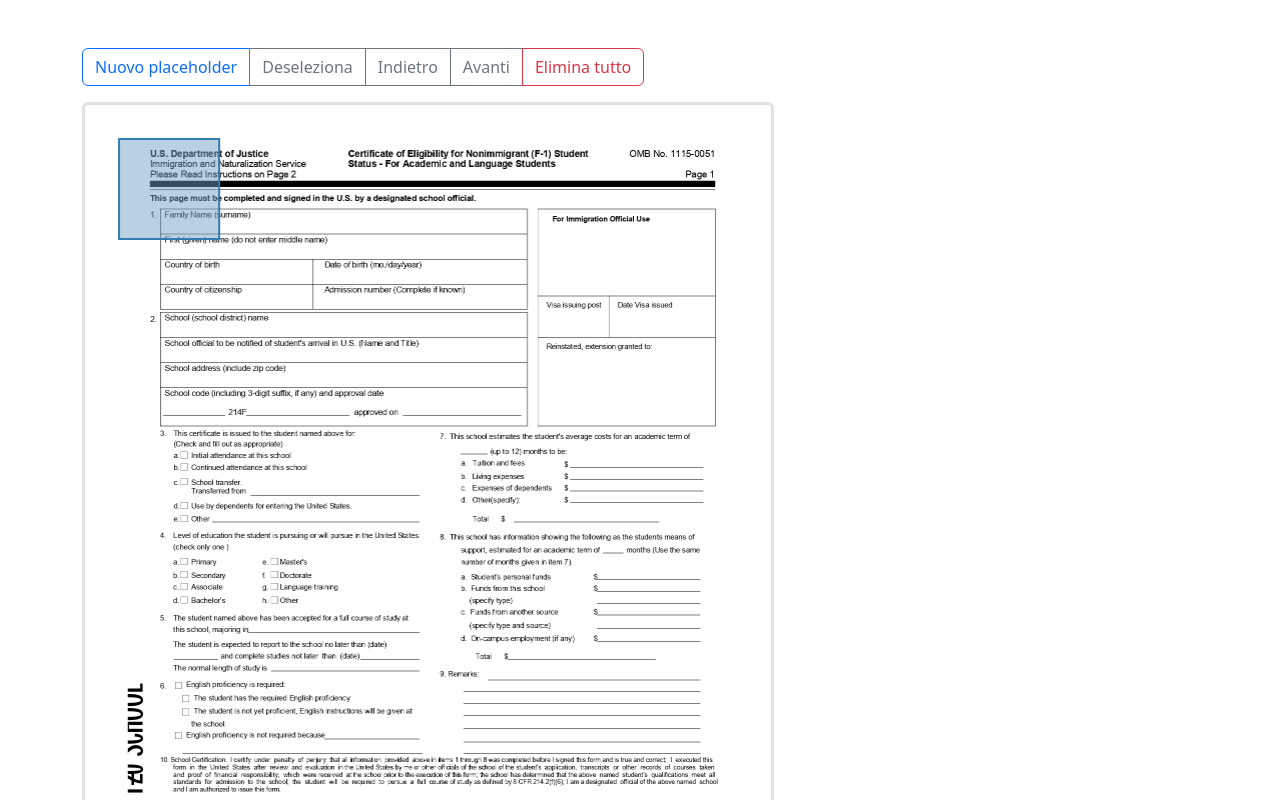
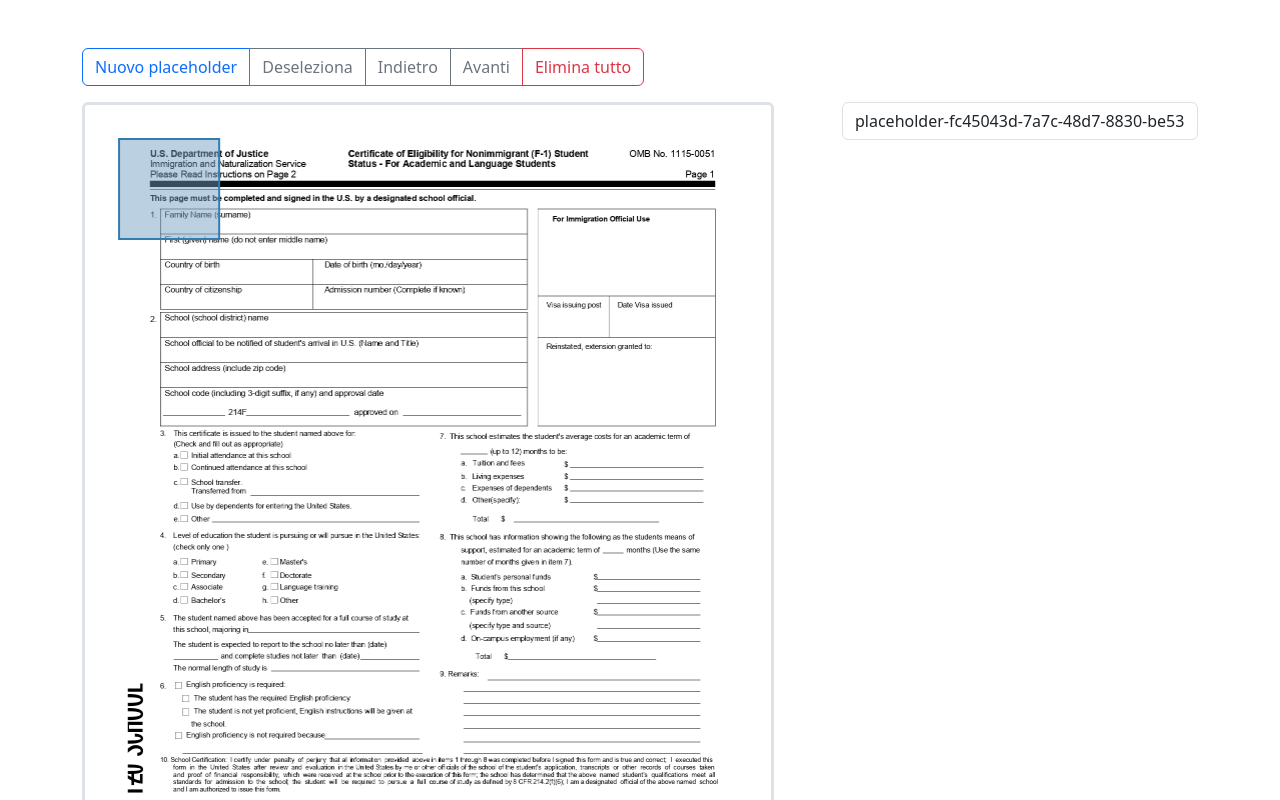
Before and after one commit to diemrt/diemrt-drawonpdf-web, a React (Vite) app: page / in a window 1280 px wide. Shown: the top 800 px of the page. Built offline with nearby package versions, Linux system fonts and the light colour scheme.

Commit message:
feat: Add react-hook-form library and create placeholders form component

```diff
--- a/package.json
+++ b/package.json
@@ -15,6 +15,7 @@
     "react": "^18.3.1",
     "react-bootstrap": "^2.10.4",
     "react-dom": "^18.3.1",
+    "react-hook-form": "^7.52.1",
     "react-konva": "^18.2.10",
     "uuid": "^10.0.0"
   },
--- a/src/App.tsx
+++ b/src/App.tsx
@@ -5,6 +5,7 @@
   PlaceholderContext,
 } from "./reducers/placeholdersReducer";
 import { GenericPlaceholder } from "./utils";
+import PlaceholdersForm from "./components/PlaceholdersForm";
 
 const App = () => {
   const INITIAL_STATE = {
@@ -43,7 +44,9 @@
             <Col md={8}>
               <Canvas />
             </Col>
-            <Col md={4}></Col>
+            <Col md={4}>
+              <PlaceholdersForm />
+            </Col>
           </Row>
         </Container>
       </SelectedPlaceholderContext.Provider>
--- /dev/null
+++ b/src/components/PlaceholdersForm.tsx
@@ -0,0 +1,28 @@
+import { Form, InputGroup } from "react-bootstrap";
+import { useFieldArray, useForm } from "react-hook-form";
+import { PlaceholderContext } from "../reducers/placeholdersReducer";
+import { useContext } from "react";
+
+const PlaceholdersForm = () => {
+  const { state } = useContext(PlaceholderContext) || {};
+  const { control, register } = useForm({
+    defaultValues: {
+      placeholders: state?.items,
+    },
+  });
+  const { fields } = useFieldArray({
+    control,
+    name: "placeholders",
+  });
+  return (
+    <>
+      {fields.map((field, index) => (
+        <InputGroup key={field.id}>
+          <Form.Control {...register(`placeholders.${index}.id`)} />
+        </InputGroup>
+      ))}
+    </>
+  );
+};
+
+export default PlaceholdersForm;
```
Also changed, not shown: 1 other file (tests, documents, lock files or other folders).
